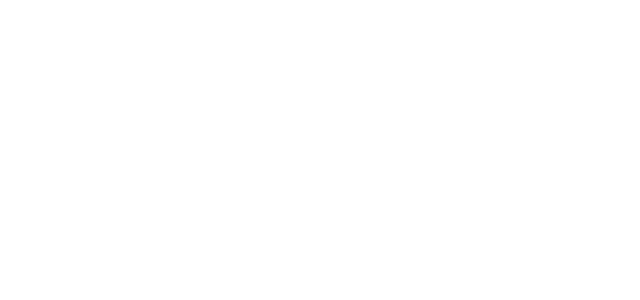
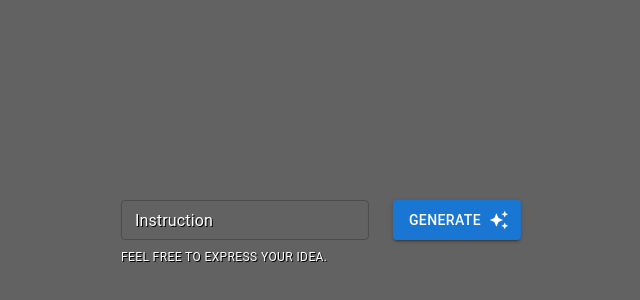
Before and after one commit to thasup/react-colors-palette-generator, a React (Vite) app: page / in a window 1280 px wide. Shown: the part 180-480 px from the top of the page, without its empty margins (319-959 px from the left). Built offline with nearby package versions, Linux system fonts and the light colour scheme.

Commit message:
Revamp main component

```diff
--- a/src/App.tsx
+++ b/src/App.tsx
@@ -2,6 +2,7 @@
 import ReactGA from "react-ga";
 import { Helmet } from "react-helmet";
 
+import ColorPaletteGenerator from "@/components/ColorPaletteGenerator/ColorPaletteGenerator";
 
 import styles from "./App.module.css";
 
@@ -18,6 +19,7 @@
         />
       </Helmet>
       <main className={styles.main}>
+        <ColorPaletteGenerator />
       </main>
     </Fragment>
   );
--- /dev/null
+++ b/src/components/ColorPaletteGenerator/ColorPaletteGenerator.module.css
@@ -0,0 +1,52 @@
+.colorsForm {
+  display: flex !important;
+  flex-direction: row !important;
+  justify-content: center;
+  position: absolute !important;
+  top: 50%;
+  left: 50%;
+  transform: translate(-50%, -50%);
+  z-index: 9999;
+}
+
+.colorsForm .textInput {
+  position: relative;
+}
+
+.colorsForm label,
+.colorsForm input {
+  color: white !important;
+  text-shadow: 1px 1px black;
+}
+
+.colorsForm button {
+  margin-left: 1.5rem;
+}
+
+.colorsForm .messageText {
+  position: absolute;
+  left: 0;
+  top: 100%;
+  margin: 0.5rem 0;
+  text-transform: uppercase;
+  color: white;
+  text-shadow: 1px 1px black;
+}
+
+.colorsBlock {
+  width: 100%;
+  height: 100vh;
+  display: flex;
+  background-color: #626262;
+}
+
+@media screen and (max-width: 680px) {
+  .colorsForm {
+    flex-direction: column !important;
+  }
+
+  .colorsForm button {
+    margin-top: 0.5rem;
+    margin-left: 0;
+  }
+}
--- /dev/null
+++ b/src/components/ColorPaletteGenerator/ColorPaletteGenerator.tsx
@@ -0,0 +1,93 @@
+import AutoAwesomeIcon from "@mui/icons-material/AutoAwesome";
+import LoadingButton from "@mui/lab/LoadingButton";
+import { FormControl, FormHelperText, TextField } from "@mui/material";
+import { ChangeEvent, KeyboardEvent, MouseEvent, useState } from "react";
+
+import ColorBlock from "@/components/ColorBlock/ColorBlock";
+import { postPrompt } from "@/services/api";
+
+import styles from "./ColorPaletteGenerator.module.css";
+
+interface Color {
+  code: string;
+  name: string;
+}
+
+export default function ColorPaletteGenerator() {
+  const [loading, setLoading] = useState(false);
+  const [colors, setColors] = useState<Color[]>([]);
+  const [value, setValue] = useState("");
+  const [isError, setIsError] = useState(false);
+  const [message, setMessage] = useState("Feel free to express your idea.");
+
+  const handleInputChange = (event: ChangeEvent<HTMLInputElement>) => {
+    setValue(event?.target?.value);
+  };
+
+  const generatePalette = async (
+    event?: MouseEvent<HTMLButtonElement>
+  ): Promise<void> => {
+    event?.preventDefault();
+    setMessage("");
+    setLoading(true);
+    try {
+      const { result } = await postPrompt(value);
+
+      if (!result.length) {
+        throw new Error("Something went wrong! Please try again.");
+      }
+
+      setColors(result);
+    } catch {
+      setIsError(true);
+      setMessage("Something went wrong! Please try again.");
+      setLoading(false);
+      throw new Error("Something went wrong! Please try again.");
+    }
+    setIsError(false);
+    setMessage("Successfully generated!");
+    setLoading(false);
+  };
+
+  const handleKeyPress = (event: KeyboardEvent<HTMLInputElement>): void => {
+    if (event.key === "Enter") {
+      generatePalette(event as any);
+    }
+  };
+
+  return (
+    <div className={styles.container}>
+      <FormControl classes={{ root: styles.colorsForm }}>
+        <TextField
+          id="main-input"
+          aria-describedby="my-helper-text"
+          label="Instruction"
+          size="small"
+          color="primary"
+          className={styles.textInput}
+          error={isError}
+          value={value}
+          onChange={handleInputChange}
+          onKeyPress={handleKeyPress}
+        />
+        <LoadingButton
+          type="button"
+          endIcon={<AutoAwesomeIcon />}
+          loading={loading}
+          loadingPosition="end"
+          variant="contained"
+          onClick={generatePalette}
+        >
+          <span>Generate</span>
+        </LoadingButton>
+        <FormHelperText id="helper-text" className={styles.messageText}>
+          {message}
+        </FormHelperText>
+      </FormControl>
+
+      <div className={styles.colorsBlock}>
+        <ColorBlock colors={colors} />
+      </div>
+    </div>
+  );
+}
```
